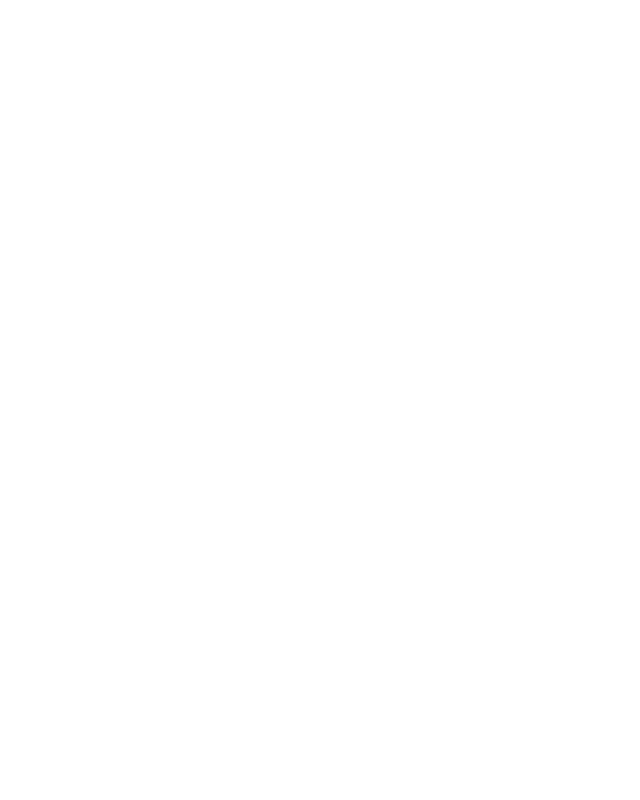
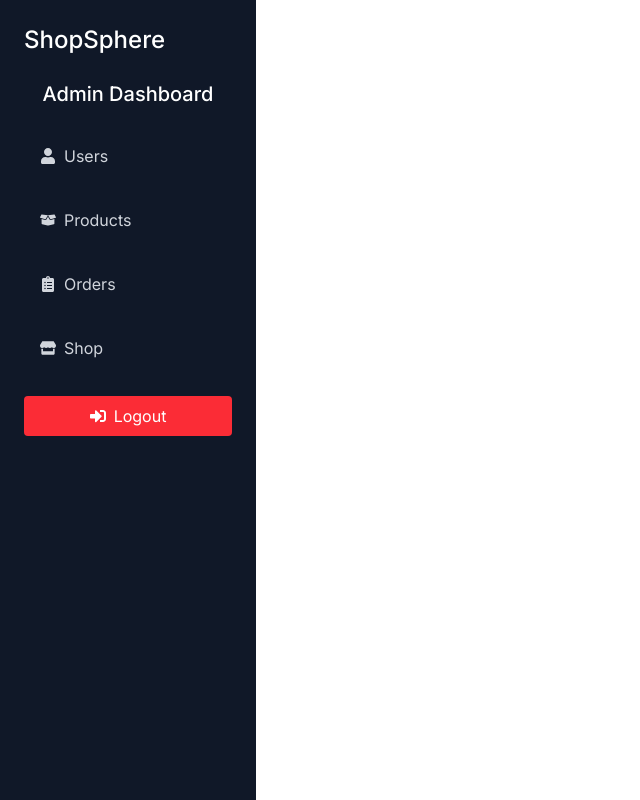
Before and after one commit to lie031/MERN-Complete-E-commerce, a React (Vite) app in the folder client/: page /admin in a window 1280 px wide. Before the commit this address had no page. Shown: the whole page, without its empty margins (0-640 px from the left). Built offline with nearby package versions, Linux system fonts and the light colour scheme.

Commit message:
AdminLayoutPage, AdminSidebar added

```diff
--- a/client/src/App.jsx
+++ b/client/src/App.jsx
@@ -11,6 +11,7 @@
 import OrderConfirmationPage from './pages/OrderConfirmationPage'
 import OrderDetailsPage from './pages/OrderDetailsPage'
 import MyOrdersPage from './pages/MyOrdersPage'
+import AdminLayout from './components/admin/AdminLayout'
 
 const App = () => {
   return (
@@ -29,7 +30,7 @@
           <Route path='order/:id' element={<OrderDetailsPage />} />
           <Route path='my-orders' element={<MyOrdersPage />} />
         </Route>
-        <Route>{/* admin layout */}</Route>
+        <Route path='/admin' element={<AdminLayout />}>{/* admin layout */}</Route>
       </Routes>
     </BrowserRouter>
   )
--- /dev/null
+++ b/client/src/components/admin/AdminLayout.jsx
@@ -0,0 +1,44 @@
+import { FaBars } from 'react-icons/fa'
+import { useState } from 'react'
+import AdminSideBar from './AdminSideBar'
+import { Outlet } from 'react-router-dom'
+
+const AdminLayout = () => {
+  const [isSidebaropen, setIsSidebarOpen] = useState(false)
+
+  const toggleSidebar = () => {
+    setIsSidebarOpen(!isSidebaropen)
+  }
+  return (
+
+    <div className='min-h-screen flex flex-col md:flex-row relative'>
+      {/* mobile toggle button */}
+      <div className='flex md:hidden p-4 bg-gray-900 text-white z-20'>
+        <button onClick={toggleSidebar}>
+          <FaBars size={24} />
+        </button>
+        <h1 className='ml-4 text-xl font-medium'>
+          Admin Dashboard
+        </h1>
+      </div>
+
+      {/* overlay for mobile version */}
+      {isSidebaropen && (
+        <div className='fixed inset-0 z-10 bg-black opacity-50 md:hidden' onClick={toggleSidebar}>a</div>
+      )}
+
+      {/* sidebar */}
+      <div className={`bg-gray-900 w-64 min-h-screen text-white absolute md:relative transform ${isSidebaropen ? 'translate-x-0' : '-translate-x-full'} transition-transform duration-300  md:translate-x-0 md:static md:block z-20`}>
+        {/* sidebar */}
+        <AdminSideBar />
+      </div>
+
+      {/* main content */}
+      <div className='flex-grow p-6 overflow-auto'>
+        <Outlet />
+      </div>
+    </div>
+  )
+}
+
+export default AdminLayout
--- /dev/null
+++ b/client/src/components/admin/AdminSideBar.jsx
@@ -0,0 +1,49 @@
+import { FaBoxOpen, FaClipboardList, FaSignInAlt, FaStore, FaUser } from 'react-icons/fa'
+import { Link, NavLink, useNavigate } from 'react-router-dom'
+
+const AdminSideBar = () => {
+  const navigate = useNavigate()
+  const handleLogout = () => {
+    navigate('/')
+  }
+
+  return (
+    <div className='p-6 '>
+      <div className='mb-6'>
+        <Link to='/admin' className='text-2xl font-medium'>ShopSphere</Link>
+      </div>
+      <h2 className='text-xl font-medium mb-6 text-center'>Admin Dashboard</h2>
+
+      <nav className='flex flex-col space-y-4'>
+
+        <NavLink to='/admin/users' className={({ isActive }) => isActive ? 'bg-gray-700 text-white py-3 px-4 rounded flex items-center space-x-2' : 'text-gray-300 hover:bg-gray-700 hover:text-white py-3 px-4 rounded flex items-center space-x-2'}>
+          <FaUser />
+          <span>Users</span>
+        </NavLink>
+
+        <NavLink to='/admin/products' className={({ isActive }) => isActive ? 'bg-gray-700 text-white py-3 px-4 rounded flex items-center space-x-2' : 'text-gray-300 hover:bg-gray-700 hover:text-white py-3 px-4 rounded flex items-center space-x-2'}>
+          <FaBoxOpen />
+          <span>Products</span>
+        </NavLink>
+
+        <NavLink to='/admin/orders' className={({ isActive }) => isActive ? 'bg-gray-700 text-white py-3 px-4 rounded flex items-center space-x-2' : 'text-gray-300 hover:bg-gray-700 hover:text-white py-3 px-4 rounded flex items-center space-x-2'}>
+          <FaClipboardList />
+          <span>Orders</span>
+        </NavLink>
+
+        <NavLink to='/' className={({ isActive }) => isActive ? 'bg-gray-700 text-white py-3 px-4 rounded flex items-center space-x-2' : 'text-gray-300 hover:bg-gray-700 hover:text-white py-3 px-4 rounded flex items-center space-x-2'}>
+          <FaStore />
+          <span>Shop</span>
+        </NavLink>
+      </nav>
+      <div className='mt-6'>
+        <button onClick={handleLogout} className='w-full bg-red-500 hover:bg-red-600 text-white py-2 px-4 rounded flex items-center justify-center space-x-2'>
+          <FaSignInAlt />
+          <span>Logout</span>
+        </button>
+      </div>
+    </div>
+  )
+}
+
+export default AdminSideBar
--- a/client/src/components/common/NavBar.jsx
+++ b/client/src/components/common/NavBar.jsx
@@ -35,6 +35,7 @@
 
         {/* right - icons */}
         <div className='flex items-center space-x-4'>
+          <Link to='/admin' className='block bg-black px-2 rounded text-white text-sm'>Admin</Link>
           <Link to='/profile' className=' hover:text-black'>
             <HiOutlineUser className='h-6 w-6 text-gray-700' />
           </Link>
```
